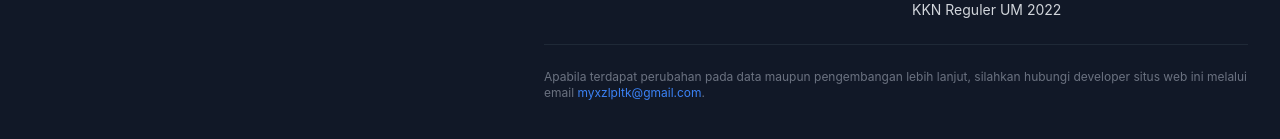
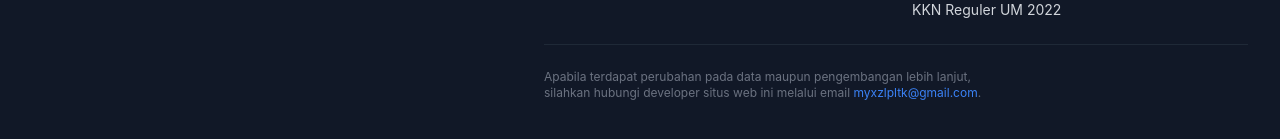
Before and after one commit to myxzlpltk/wisata-sumurup-reactjs, a React (Create React App) app: page /#home in a window 1280 px wide. Shown: the part 1614-1753 px from the top of the page. Built offline with nearby package versions, Linux system fonts and the light colour scheme.

Commit message:
max width footer

```diff
--- a/src/app/organisms/footer.jsx
+++ b/src/app/organisms/footer.jsx
@@ -77,7 +77,7 @@ const Footer = () => {
         </div>
 
         <div className="mt-6 border-t border-gray-800 pt-6">
-          <p className="text-xs text-gray-500">
+          <p className="text-xs text-gray-500 max-w-md">
             Apabila terdapat perubahan pada data maupun pengembangan lebih
             lanjut, silahkan hubungi developer situs web ini melalui email
             <Space />
```
